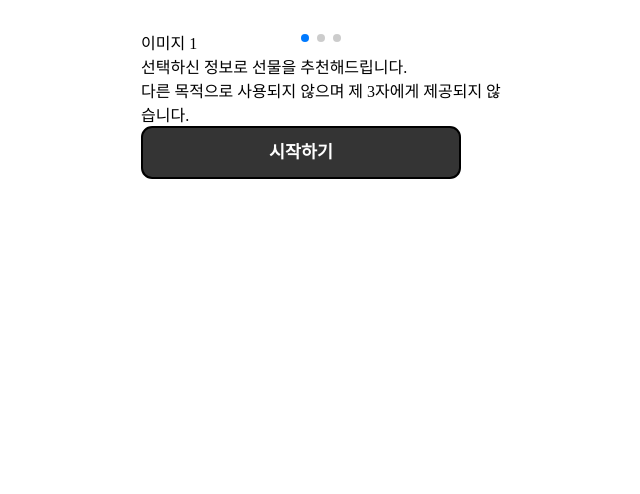
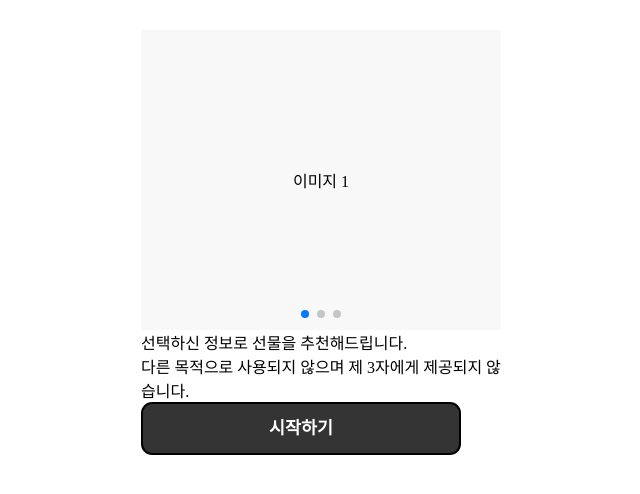
Before and after one commit to HICC-2024-2-project-contest/team4-front, a React (Vite) app: page / in a window 1280 px wide. Shown: the top 494 px of the page, without its empty margins (319-959 px from the left). Built offline with nearby package versions, Linux system fonts and the light colour scheme; a web font is replaced by a local one.

Commit message:
온보딩과 설문조사

```diff
--- a/package.json
+++ b/package.json
@@ -1,4 +1,4 @@
-  {
+{
   "name": "presentalk",
   "private": true,
   "version": "0.0.0",
@@ -14,7 +14,8 @@
     "axios": "^1.7.9",
     "react": "^18.3.1",
     "react-dom": "^18.3.1",
-    "react-router-dom": "^7.1.3"
+    "react-router-dom": "^7.1.3",
+    "swiper": "^11.2.1"
   },
   "devDependencies": {
     "@eslint/js": "^9.17.0",
--- a/src/pages/Onboarding.jsx
+++ b/src/pages/Onboarding.jsx
@@ -1,3 +1,4 @@
+import "../styles/onboarding/Onboarding.css";
 import { Swiper, SwiperSlide } from "swiper/react";
 import "swiper/css";
 import "swiper/css/pagination";
--- a/src/styles/onboarding/Onboarding.css
+++ b/src/styles/onboarding/Onboarding.css
@@ -0,0 +1,8 @@
+.swiper-slide {
+    display: flex !important;
+    align-items: center !important;
+    justify-content: center !important;
+    height: 300px !important;
+    width: 100% !important;
+    background-color: #f8f8f8 !important;
+}
```
Also changed, not shown: 1 other file (tests, documents, lock files or other folders).
